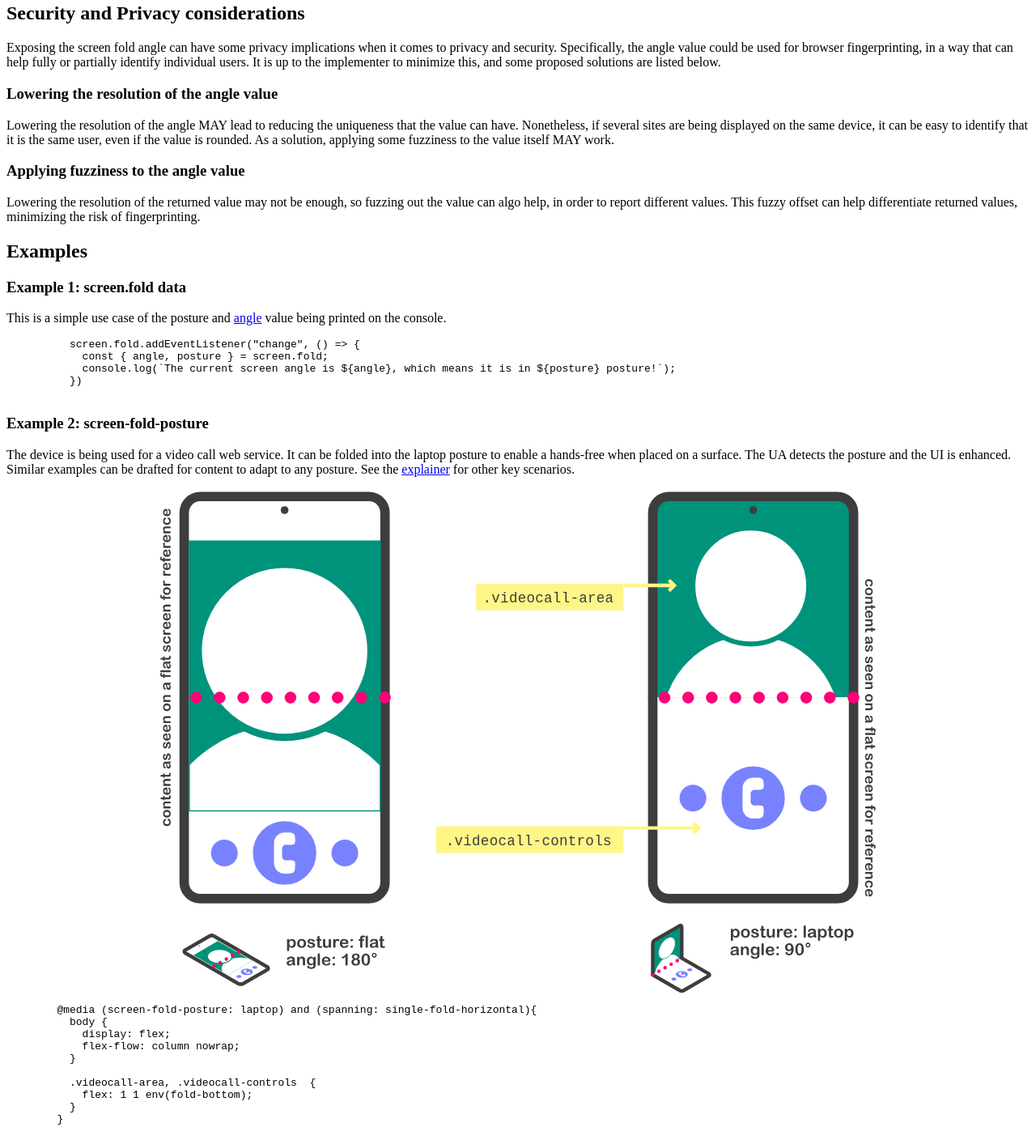
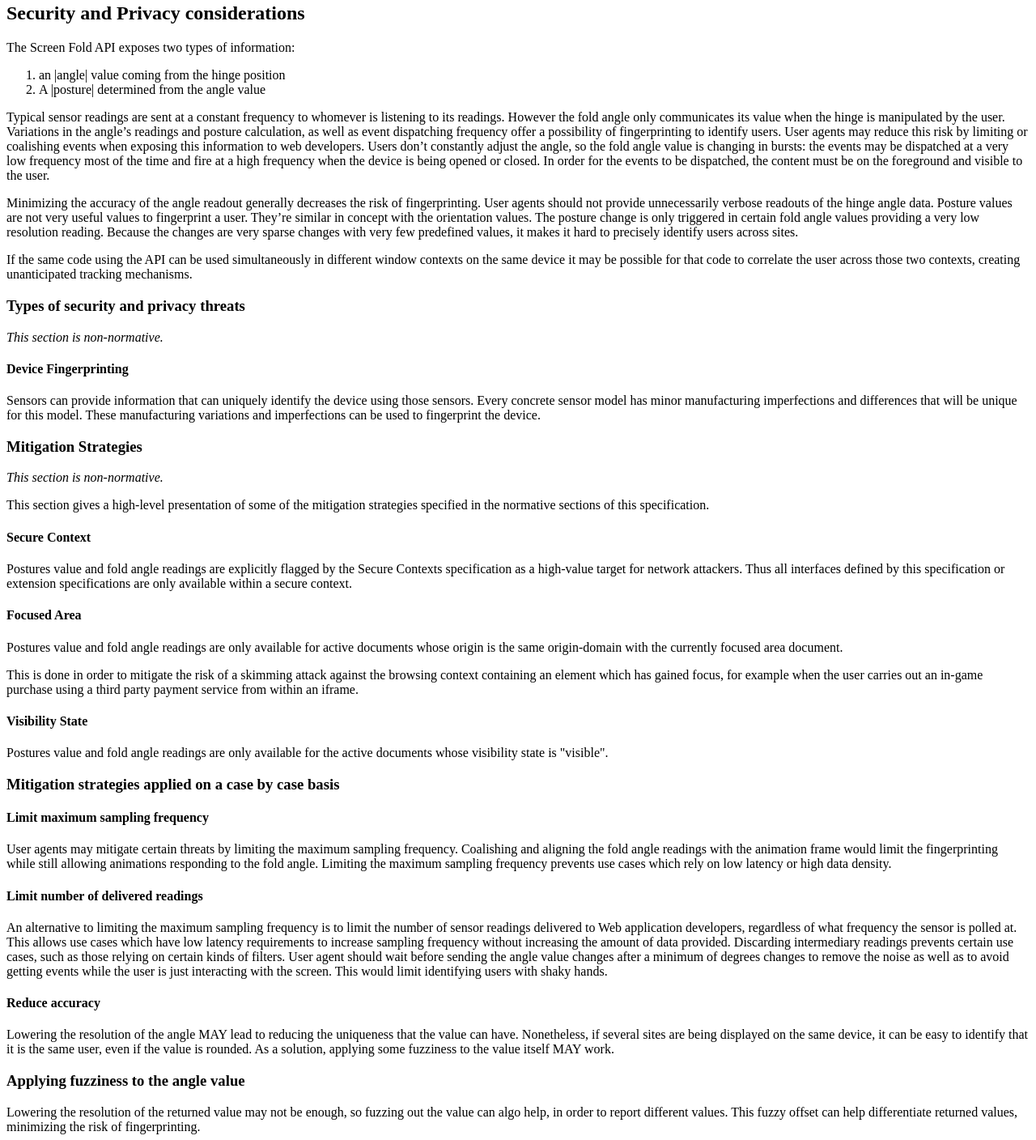
Before and after one commit to w3c/device-posture, a plain HTML site: page index.html in a window 1280 px wide. Shown: the part 5189-6597 px from the top of the page at 81% size. Drawn offline with Linux system fonts and the light colour scheme.

Commit message:
Improve the Privacy and Security section.

```diff
--- a/index.html
+++ b/index.html
@@ -637,15 +637,135 @@
         Security and Privacy considerations
       </h2>
       <p>
-        Exposing the screen fold angle can have some privacy implications when it
-        comes to privacy and security. Specifically, the angle value could be used
-        for browser fingerprinting, in a way that can help fully or partially
-        identify individual users. It is up to the implementer to minimize this,
-        and some proposed solutions are listed below.
+        The Screen Fold API exposes two types of information:
+        <ol class="algorithm">
+          <li>
+            an |angle| value coming from the hinge position
+          </li>
+          <li>
+            A |posture| determined from the angle value
+          </li>
+        </ol>
       </p>
+      <p>
+        Typical sensor readings are sent at a constant frequency to whomever is listening to its readings.
+        However the fold angle only communicates its value when the hinge is manipulated by the user.
+        Variations in the angle’s readings and posture calculation, as well as event dispatching frequency
+        offer a possibility of fingerprinting to identify users. User agents may reduce this risk by limiting
+        or coalishing events when exposing this information to web developers. Users don’t constantly adjust
+        the angle, so the fold angle value is changing in bursts: the events may be dispatched at a very low
+        frequency most of the time and fire at a high frequency when the device is being opened or closed.
+        In order for the events to be dispatched, the content must be on the foreground and visible to the
+        user.
+      </p>
+      <p>
+        Minimizing the accuracy of the angle readout generally decreases the risk of fingerprinting.
+        User agents should not provide unnecessarily verbose readouts of the hinge angle data.
+        Posture values are not very useful values to fingerprint a user. They’re similar in concept
+        with the orientation values. The posture change is only triggered in certain fold angle values
+        providing a very low resolution reading. Because the changes are very sparse changes with very
+        few predefined values, it makes it hard to precisely identify users across sites.
+      </p>
+      <p>
+        If the same code using the API can be used simultaneously in different window contexts on the same
+        device it may be possible for that code to correlate the user across those two contexts, creating
+        unanticipated tracking mechanisms.
+      </p>
+      <section>
         <h3>
-        Lowering the resolution of the angle value
+          Types of security and privacy threats
         </h3>
+        <p>
+          <i>This section is non-normative.</i>
+        </p>
+        <section>
+        <h4>
+          Device Fingerprinting
+        </h4>
+        <p>
+          Sensors can provide information that can uniquely identify the device using those sensors.
+          Every concrete sensor model has minor manufacturing imperfections and differences that will be
+          unique for this model. These manufacturing variations and imperfections can be used to
+          fingerprint the device.
+        </p>
+        </section>
+      </section>
+      <section>
+        <h3>Mitigation Strategies</h3>
+        <p>
+          <i>This section is non-normative.</i>
+        </p>
+        <p>
+          This section gives a high-level presentation of some of the mitigation strategies specified
+          in the normative sections of this specification.
+        </p>
+        <section>
+          <h4>
+            Secure Context
+          </h4>
+          <p>
+            Postures value and fold angle readings are explicitly flagged by the Secure Contexts specification as a
+            high-value target for network attackers. Thus all interfaces defined by this specification or extension
+            specifications are only available within a secure context.
+          </p>
+        </section>
+        <section>
+          <h4>
+            Focused Area
+          </h4>
+          <p>
+            Postures value and fold angle readings are only available for active documents whose origin is the
+            same origin-domain with the currently focused area document.
+          </p>
+          <p>
+            This is done in order to mitigate the risk of a skimming attack against the browsing context
+            containing an element which has gained focus, for example when the user carries out an in-game
+            purchase using a third party payment service from within an iframe.
+          </p>
+        </section>
+        <section>
+          <h4>
+            Visibility State
+          </h4>
+          <p>
+            Postures value and fold angle readings are only available for the active documents
+            whose visibility state is "visible".
+          </p>
+        </section>
+      </section>
+      <section>
+        <h3>Mitigation strategies applied on a case by case basis</h3>
+        <section>
+          <h4>
+            Limit maximum sampling frequency
+          </h4>
+          <p>
+            User agents may mitigate certain threats by limiting the maximum sampling frequency.
+            Coalishing and aligning the fold angle readings with the animation frame would limit
+            the fingerprinting while still allowing animations responding to the fold angle. Limiting
+            the maximum sampling frequency prevents use cases which rely on low latency or high
+            data density.
+          </p>
+        </section>
+        <section>
+          <h4>
+            Limit number of delivered readings
+          </h4>
+          <p>
+            An alternative to limiting the maximum sampling frequency is to limit the number of sensor
+            readings delivered to Web application developers, regardless of what frequency the sensor
+            is polled at. This allows use cases which have low latency requirements to increase sampling
+            frequency without increasing the amount of data provided. Discarding intermediary readings
+            prevents certain use cases, such as those relying on certain kinds of filters.
+            User agent should wait before sending the angle value changes after a minimum of degrees
+            changes to remove the noise as well as to avoid getting events while the user is just
+            interacting with the screen. This would limit identifying users with shaky hands.
+          </p>
+        </section>
+        <section>
+          <h4>
+            Reduce accuracy
+          </h4>
           <p>
             Lowering the resolution of the angle MAY lead to reducing the uniqueness
             that the value can have. Nonetheless, if several sites are being displayed
@@ -653,6 +773,8 @@
             even if the value is rounded. As a solution, applying some fuzziness to
             the value itself MAY work.
           </p>
+        </section>
+        <section>
           <h3>
             Applying fuzziness to the angle value
           </h3>
@@ -661,6 +783,8 @@
             out the value can algo help, in order to report different values. This fuzzy
             offset can help differentiate returned values, minimizing the risk of fingerprinting.
           </p>
+        </section>
+      </section>
     </section>
     <section id="examples" class="informative">
       <h2>
```
Lines whose indentation alone changed are shown as unchanged.
